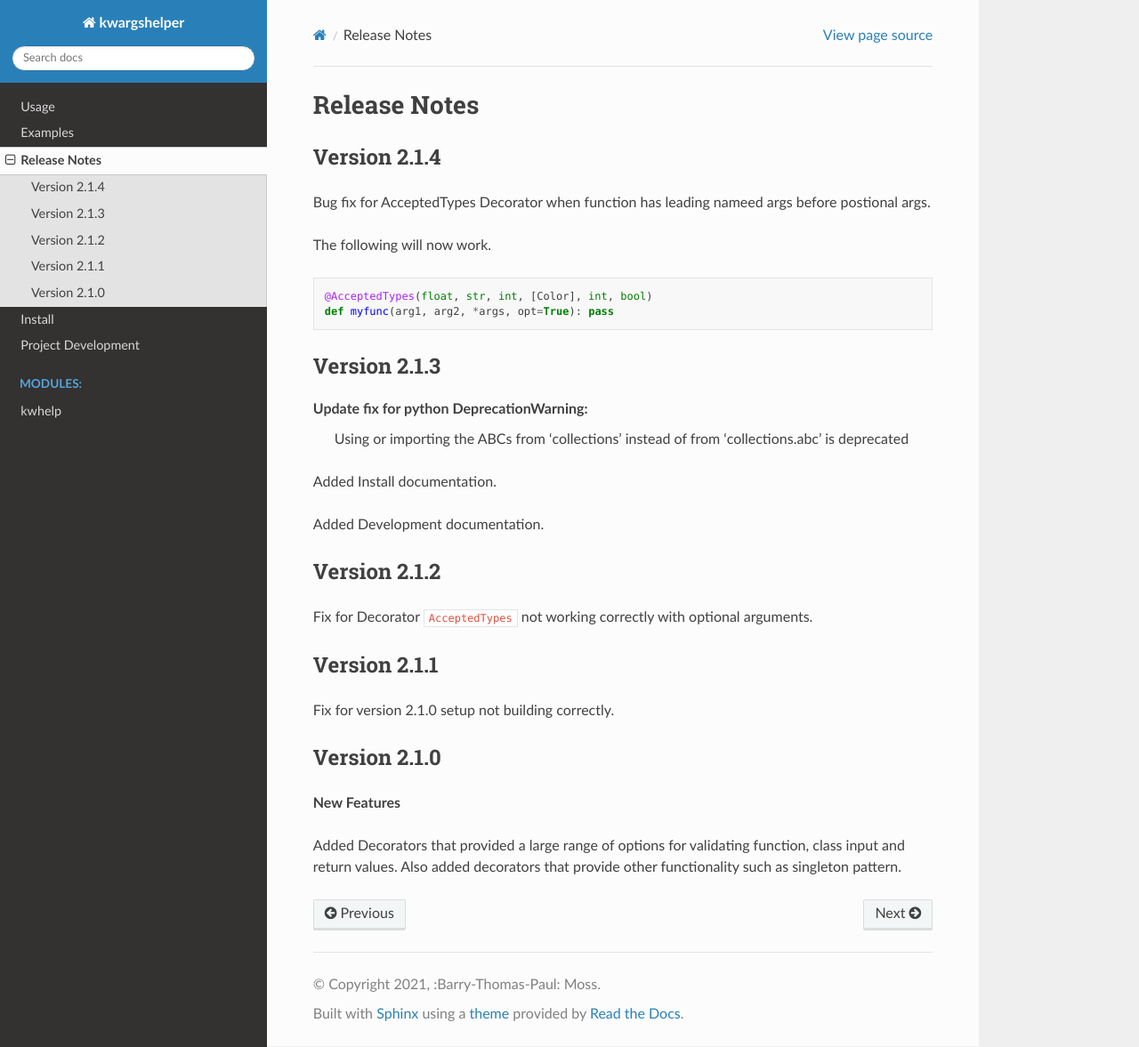
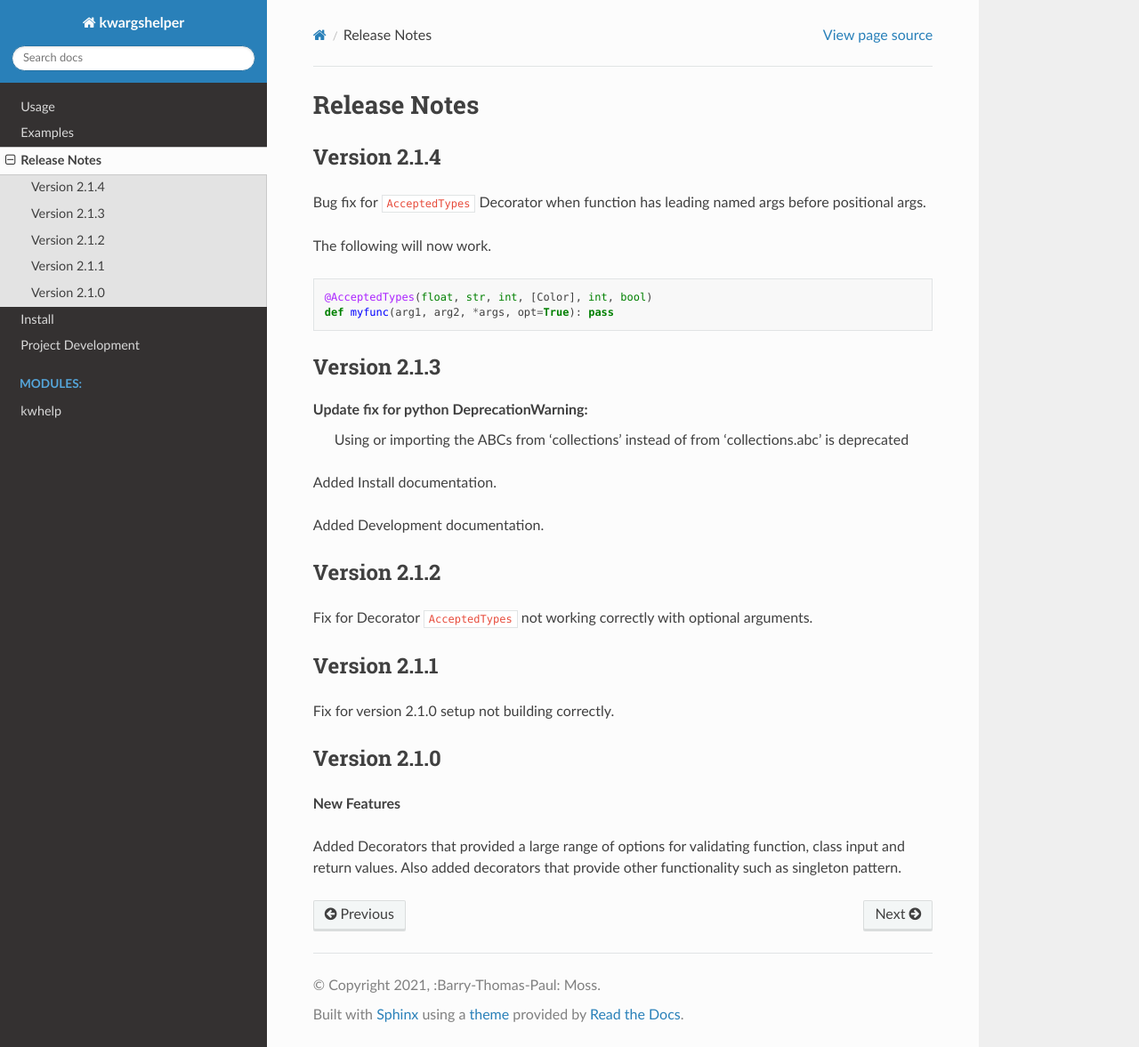
Before and after one commit to Amourspirit/python-kwargshelper, a Sphinx documentation site: the page built from docs/source/release.rst, in a window 1280 px wide and 1177 px high. Shown: the whole window at 89% size. Built offline with Sphinx 7.4.7 and the Read the Docs theme 2.0.0, drawn with Linux system fonts in a browser that asks for light colours; pages that are not in the unit, such as notebooks, are missing from menus.

Commit message:
release.rst update

```diff
--- a/docs/source/release.rst
+++ b/docs/source/release.rst
@@ -4,7 +4,7 @@ Release Notes
 Version 2.1.4
 -------------
 
-Bug fix for AcceptedTypes Decorator when function has leading nameed args before postional args.
+Bug fix for ``AcceptedTypes`` Decorator when function has leading named args before positional args.
 
 The following will now work.
 
```
